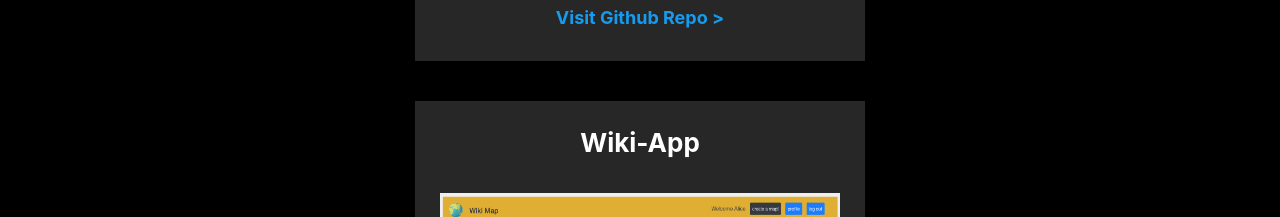
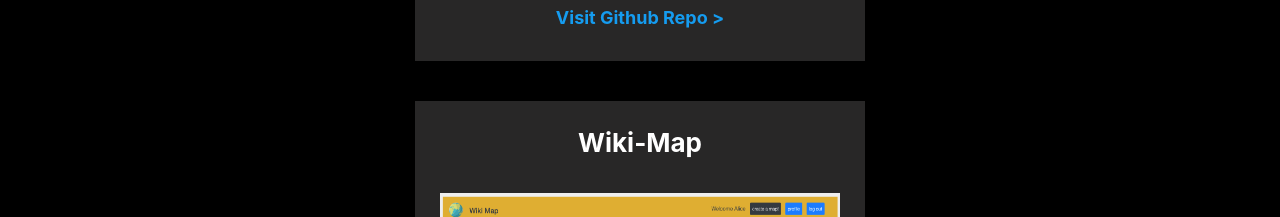
Before and after one commit to jmgtheworld/aboutme, a React (Create React App) app: page / in a window 1280 px wide. Shown: the part 3280-3497 px from the top of the page. Built offline with nearby package versions, Linux system fonts and the light colour scheme.

Commit message:
correct project name of wiki-app to wiki-map

```diff
--- a/src/components/Body.js
+++ b/src/components/Body.js
@@ -70,7 +70,7 @@
           </div>
 
           <div className = "project__box">
-            <h3 className = "project__box--name"> Wiki-App </h3>
+            <h3 className = "project__box--name"> Wiki-Map </h3>
             <img className = "project__item" src = "images/wikiMap.png" alt = "wikiMap"/>
             <p className = "project__box--context">
               A web app that allows users to collaboratively create maps which list multiple "points".
```
Also changed, not shown: 1 other file (tests, documents, lock files or other folders).
